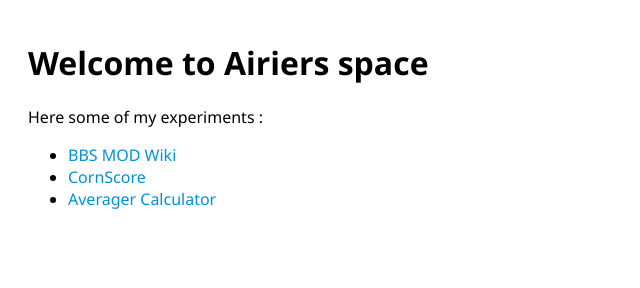
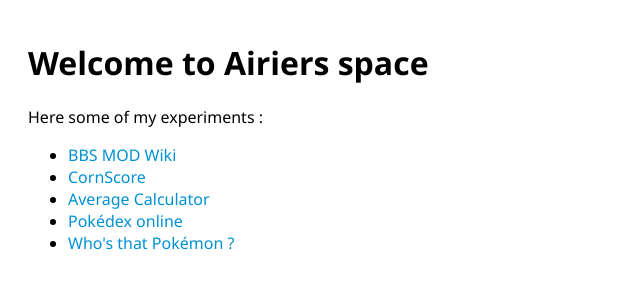
Before and after one commit to Airiers/Airiers.github.io, a plain HTML site: page index.html in a window 1280 px wide. Shown: the whole page, without its empty margins (0-640 px from the left). Drawn offline with Linux system fonts and the light colour scheme.

Commit message:
Added content

```diff
--- a/index.html
+++ b/index.html
@@ -28,7 +28,14 @@
                     <a href="/cornscore/">CornScore</a>
                 </li>
                 <li>
-                    <a href="/average_calculator/">Averager Calculator</a>
+                    <a href="/average_calculator/">Average Calculator</a>
+                </li>
+                <li>
+                    <a href="/pokedex/">Pokédex online</a>
+                </li>
+                </li>
+                <li>
+                    <a href="/pokedex/who.html">Who's that Pokémon ?</a>
                 </li>
             </ul>
         </div>
```
Also changed, not shown: average_calculator/dist/app.js.
